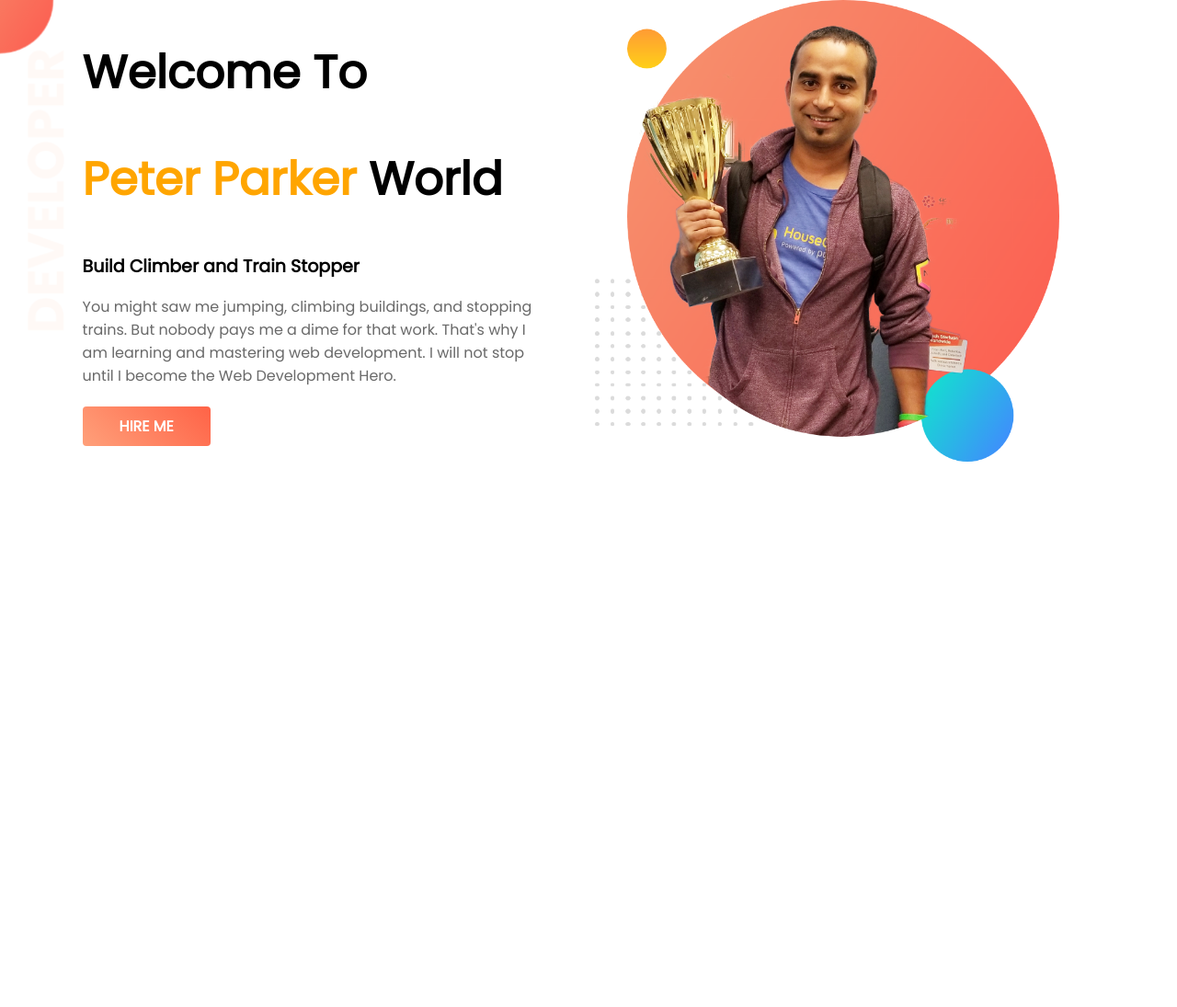
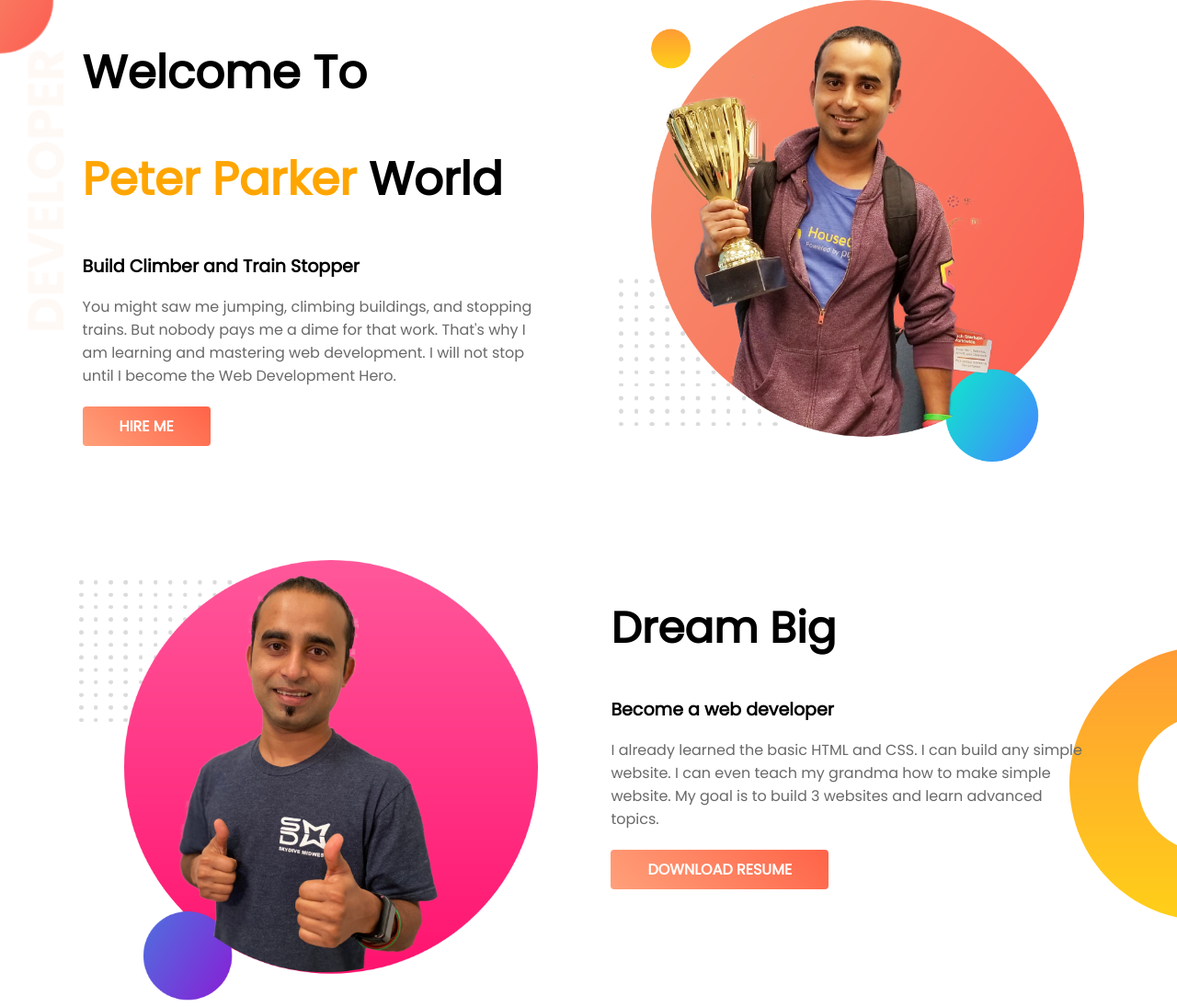
Before and after one commit to Tapushi-Nilu/developer-portfolio, a plain HTML site: page index.html in a window 1280 px wide. Shown: the whole page at 92% size. Before the commit the page ends 800 px from the top, so only its background shows below. Drawn offline with Linux system fonts and the light colour scheme.

Commit message:
about added

```diff
--- a/index.html
+++ b/index.html
@@ -22,5 +22,19 @@
             <img src="img/jhankar.png" alt="">
         </div>
     </section>
+
+    <section class="about-section flaxible-part">
+        <div class="about-right">
+            <img src="img/jhankar2.png" alt="">
+        </div>
+        <div class="about-left">
+            <h1>Dream Big</h1>
+            <h4>Become a web developer</h4>
+            <p>I already learned the basic HTML and CSS. I can build any simple website. I can even teach my grandma how to make simple website. My goal is to build 3 websites and learn advanced topics.</p>
+           <div class="button-top">
+            <a href="#">download  resume</a>
+           </div>
+        </div>
+    </section>
 </body>
 </html>
--- a/style.css
+++ b/style.css
@@ -5,6 +5,7 @@ body {
   padding: 0;
   font-family: "Poppins", sans-serif;
 }
+/*banner-top-start*/
 .flaxible-part {
   display: flex;
 }
@@ -31,7 +32,7 @@ body {
   padding-right: 20px;
   margin-top: -8px;
 }
-.banner-left a {
+.button-top a {
   padding: 10px 40px;
   text-transform: uppercase;
   background: linear-gradient(45deg, lightsalmon, tomato);
@@ -45,5 +46,35 @@ body {
 }
 .banner-right img {
   width: 75%;
-  padding-left: 6%;
+  padding-left: 10%;
 }
+/*banner-top-end*/
+
+/*about-section-start*/
+.about-section {
+  margin-top: 100px;
+  background-image: url(img/dream-bg.png);
+  background-repeat: no-repeat;
+  background-position: right;
+}
+.about-right img {
+  width: 75%;
+  padding-left: 13%;
+}
+.about-left {
+  width: 50%;
+  margin-right: 20px;
+}
+.about-left h1 {
+  font-size: 47px;
+}
+.about-left h4 {
+  font-size: 19px;
+  font-weight: 700;
+}
+.about-left p {
+  color: dimgrey;
+  padding-right: 78px;
+  margin-top: -8px;
+}
+/*about-section-end*/
```
